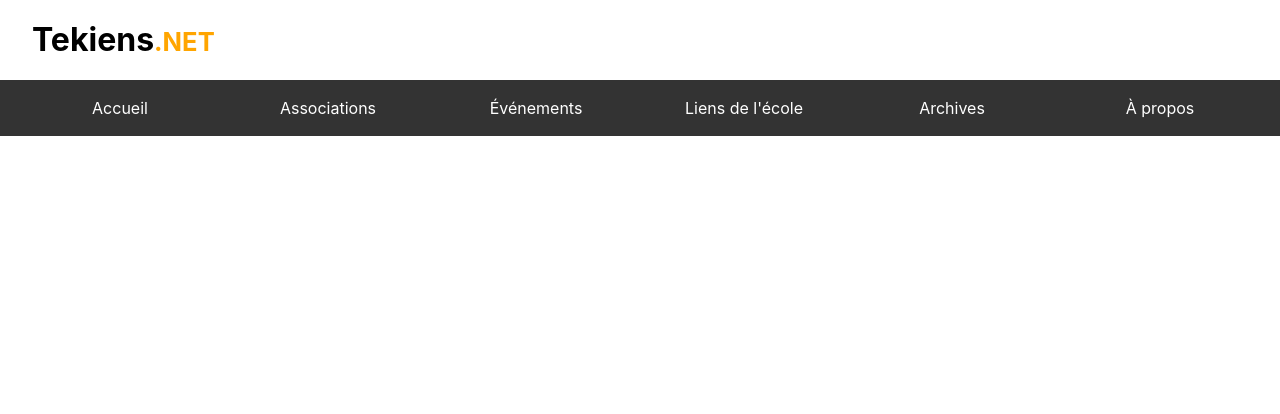
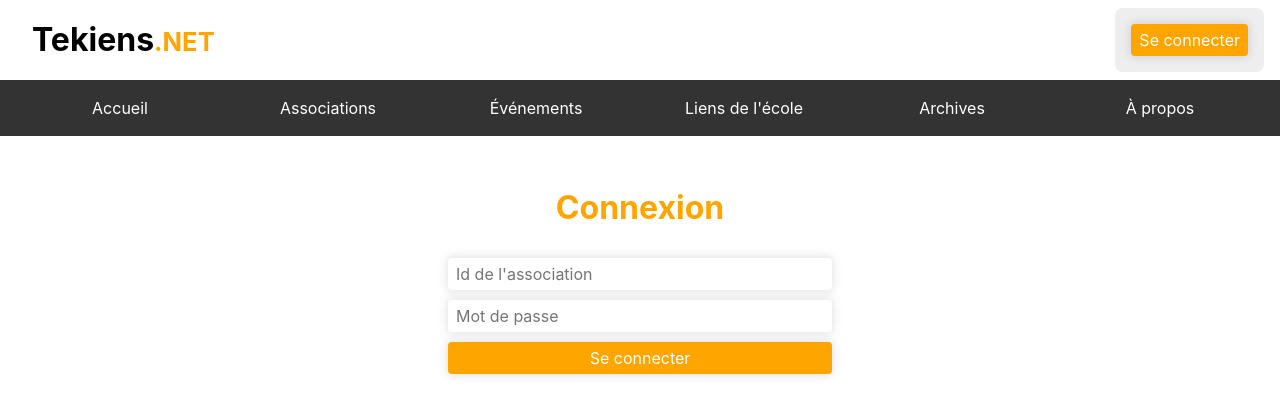
Before and after one commit to ptlc8/tekiens-net, a Vue app in the folder src/front/: page /login in a window 1280 px wide. Shown: the top 414 px of the page. Built offline with nearby package versions, Linux system fonts and the light colour scheme.

Commit message:
Ajout du système de connexion - ajout de pinia et session store - ajout du menu session en haut à droite - création de la page de connexion - ajout d'un script build and run

```diff
--- a/src/front/package.json
+++ b/src/front/package.json
@@ -6,9 +6,11 @@
   "scripts": {
     "dev": "vite",
     "build": "vite build",
-    "preview": "vite preview"
+    "preview": "vite preview",
+    "host": "vite dev --host"
   },
   "dependencies": {
+    "pinia": "^2.1.7",
     "vue": "^3.3.4",
     "vue-router": "^4.2.5"
   },
--- a/src/front/src/App.vue
+++ b/src/front/src/App.vue
@@ -1,7 +1,27 @@
-<script setup>
+<script>
 import { RouterLink, RouterView } from 'vue-router';
-import Api from './api.js'
+import { useSessionStore } from './stores/session';
 
+export default {
+    setup() {
+        var sessionStore = useSessionStore();
+        return { sessionStore };
+    },
+    computed: {
+        session() {
+            return this.sessionStore.session;
+        }
+    },
+    methods: {
+        logout() {
+            this.sessionStore.setSessionId(null);
+        },
+        async login() {
+            let session = await this.sessions.create(assoId, password);
+            this.sessionStore.setSessionId(session.id);
+        }
+    }
+};
 </script>
 
 <template>
@@ -9,14 +29,37 @@ import Api from './api.js'
         <h1>
             Tekiens<span class="extension">.net</span>
         </h1>
-        <!--<img src="https://ambi.dev/assets/unset.png" />-->
+        <div class="account" tabindex="0">
+            <template v-if="session != null">
+                <div class="header">
+                    <template v-if="session.asso">
+                        <span>{{ session.asso.names.slice(-1)[0] }}</span>
+                        <img :src="session.asso.logos.slice(-1)[0]" />
+                    </template>
+                </div>
+                <RouterLink :to="'/assos/' + session.asso_id" tag="button" custom v-slot="{ navigate }">
+                    <button @click="navigate">Ma page</button>
+                </RouterLink>
+                <RouterLink to="/dashboard" tag="button" custom v-slot="{ navigate }">
+                    <button @click="navigate">Dashboard</button>
+                </RouterLink>
+                <button @click="logout">Se déconnecter</button>
+            </template>
+            <template v-else>
+                <div class="header">
+                    <RouterLink to="login" custom v-slot="{ navigate }">
+                        <button @click="navigate">Se connecter</button>
+                    </RouterLink>
+                </div>
+            </template>
+        </div>
         <nav>
-            <RouterLink to=".">Accueil</RouterLink>
-            <RouterLink to="assos">Associations</RouterLink>
-            <RouterLink to="events">Événements</RouterLink>
-            <RouterLink to=".#links">Liens de l'école</RouterLink>
+            <RouterLink to="/">Accueil</RouterLink>
+            <RouterLink to="/assos">Associations</RouterLink>
+            <RouterLink to="/events">Événements</RouterLink>
+            <RouterLink to="/#links">Liens de l'école</RouterLink>
             <a href="https://archive.tekiens.net" target="_blank">Archives</a>
-            <RouterLink to="about">À propos</RouterLink>
+            <RouterLink to="/about">À propos</RouterLink>
             <span class="open-button" onclick="this.parentElement.classList.toggle('open')"></span>
         </nav>
     </header>
@@ -27,14 +70,58 @@ import Api from './api.js'
 
 <style lang="scss">
 header {
+    position: relative;
+
     h1 {
         margin: .5em 1em;
         display: inline-block;
 
         .extension {
-            color: orange;
+            color: var(--accent-color);
             text-transform: uppercase;
             font-size: .8em;
+        }
+    }
+
+    .account {
+        position: absolute;
+        right: 0;
+        top: 0;
+        max-height: 3em;
+        margin: .5em 1em;
+        padding: .5em 1em;
+        background-color: #eee;
+        border-radius: 8px;
+        z-index: 10;
+        overflow: hidden;
+        transition: max-height .2s;
+        display: flex;
+        flex-direction: column;
+
+        &:hover, &:focus-within {
+            max-height: 12em;
+        }
+
+        .header {
+            height: 3em;
+            flex: 0 0 3rem;
+            display: flex;
+            align-items: center;
+            justify-content: center;
+            gap: 1em;
+
+            img {
+                height: 100%;
+                border-radius: 8px;
+            }
+
+            button {
+                margin: 0;
+            }
+
+            + * {
+                margin-top: .5em;
+            }
         }
     }
 
--- a/src/front/src/api.js
+++ b/src/front/src/api.js
@@ -15,7 +15,7 @@ const Api = {
     },
     events: {
         get: function () {
-            return sendApiRequest("GET", "events", {}, undefined, "Getting events");
+            return sendApiRequest("GET", "events", {}, "Getting events");
         },
         getOne: function (id) {
             return sendApiRequest("GET", "events/" + encodeURIComponent(id), {}, "Getting event " + id);
@@ -37,19 +37,6 @@ const Api = {
         getOne: function (id) {
             return sendApiRequest("GET", "sessions/" + encodeURIComponent(id), {}, "Getting session");
         }
-    },
-    login: async function (assoId, password) {
-        let session = await this.sessions.create(assoId, password);
-        localStorage.setItem("session", session.id);
-    },
-    logout: function () {
-        localStorage.removeItem("session");
-    },
-    getSession: async function () {
-        let session = await this.sessions.getOne(localStorage.getItem("session"));
-        if (session === null)
-            localStorage.removeItem("session");
-        return session;
     }
 };
 
@@ -65,7 +52,7 @@ function sendApiRequest(method, endpoint, parameters={}, message=undefined) {
                 v instanceof Array ? v.map(i => k + "[]=" + encodeURIComponent(i)).join("&") : k + "=" + encodeURIComponent(v)
             ).join("&");
         var options = { method };
-        fetch("api/" + endpoint + "?" + urlParameters, options)
+        fetch("/api/" + endpoint + "?" + urlParameters, options)
             .then(res => res.json())
             .then(function (response) {
                 if (!response.success) {
--- /dev/null
+++ b/src/front/src/stores/session.js
@@ -0,0 +1,30 @@
+import { defineStore } from 'pinia';
+import Api from '../api';
+import { ref } from 'vue';
+
+async function getSession(id) {
+    if (!id) return null;
+    const session = await Api.sessions.getOne(localStorage.getItem("session"));
+    session.asso = await Api.assos.getOne(session.asso_id);
+    return session;
+}
+
+export const useSessionStore = defineStore('session', () => {
+    const sessionId = ref(undefined);
+    const session = ref(undefined);
+
+    async function setSessionId(id) {
+        sessionId.value = id;
+        if (id) {
+            localStorage.setItem("session", id);
+            session.value = await getSession(id);
+        } else {
+            localStorage.removeItem("session");
+            session.value = null;
+        }
+    }
+
+    setSessionId(localStorage.getItem("session"));
+
+    return { sessionId, session, setSessionId };
+});
--- a/src/front/src/style.scss
+++ b/src/front/src/style.scss
@@ -5,6 +5,7 @@
 
     //color-scheme: light dark;
     //color: rgba(255, 255, 255, 0.87);
+    --accent-color: orange;
 
     font-synthesis: none;
     text-rendering: optimizeLegibility;
@@ -21,8 +22,35 @@ body {
     min-height: 100vh;
 }
 
+section {
+    max-width: 1280px;
+    margin: 0 auto;
+    padding: 2rem;
+}
+
+select,
+input,
+button {
+    border-radius: 4px;
+    padding: 4px 8px;
+    box-shadow: 0 0 10px 2px rgba(0, 0, 0, .1);
+    margin-top: 10px;
+    background-color: #fff;
+    border: 0;
+    font: inherit;
+    color: #404040;
+    color: rgba(0, 0, 0, 0.75);
+    box-sizing: border-box;
+}
+
 button {
     cursor: pointer;
-    font-size: inherit;
-    margin: 4px;
+    background-color: var(--accent-color);
+    color: white;
 }
+
+h2 {
+    font-size: 2em;
+    color: var(--accent-color);
+    margin: .5em 0;
+}
--- a/src/front/src/views/LoginView.vue
+++ b/src/front/src/views/LoginView.vue
@@ -1,3 +1,59 @@
+<script>
+import Api from "../api";
+import { useSessionStore } from "../stores/session";
+
+export default {
+    setup() {
+        var sessionStore = useSessionStore();
+        return { sessionStore };
+    },
+    data() {
+        return {
+            asso: "",
+            password: "",
+            error: ""
+        }
+    },
+    methods: {
+        login() {
+            Api.sessions.create(this.asso, this.password).then(session => {
+                this.$router.push({ name: "dashboard" });
+                this.sessionStore.setSessionId(session.id);
+            }).catch(error => {
+                this.error = error;
+            });
+        }
+    }
+}
+</script>
+
 <template>
+    <section>
+        <form class="login" @submit.prevent="login">
+            <h2>Connexion</h2>
+            <input type="text" v-model="asso" placeholder="Id de l'association" autocomplete="username" />
+            <input type="password" v-model="password" placeholder="Mot de passe" autocomplete="current-password" />
+            <button>Se connecter</button>
+            <span class="error">{{ error }}</span>
+        </form>
+    </section>
+</template>
 
-</template>
+<style scoped lang="scss">
+.login {
+    display: flex;
+    flex-direction: column;
+    align-items: center;
+    justify-content: center;
+    height: 100%;
+
+    input, button {
+        width: 24em;
+        max-width: 100%;
+    }
+
+    .error {
+        color: red;
+    }
+}
+</style>
```
Also changed, not shown: src/front/src/main.js (+5 -3 lines), 2 other files (tests, documents, lock files or other folders).
